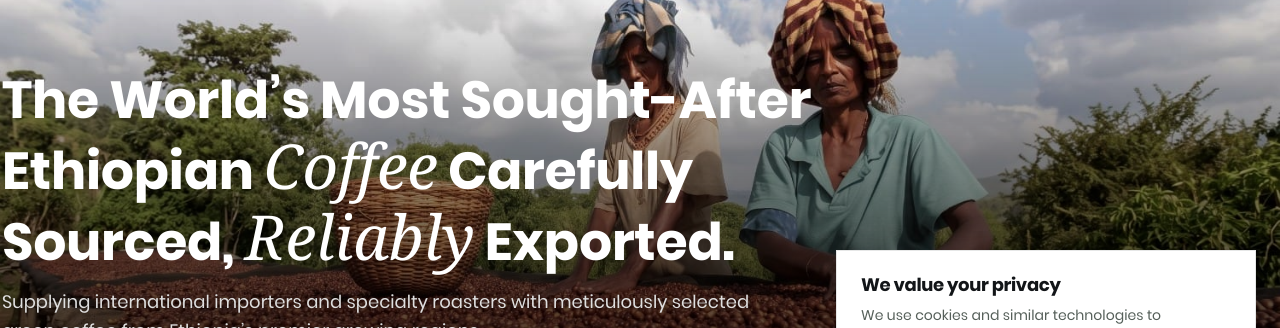
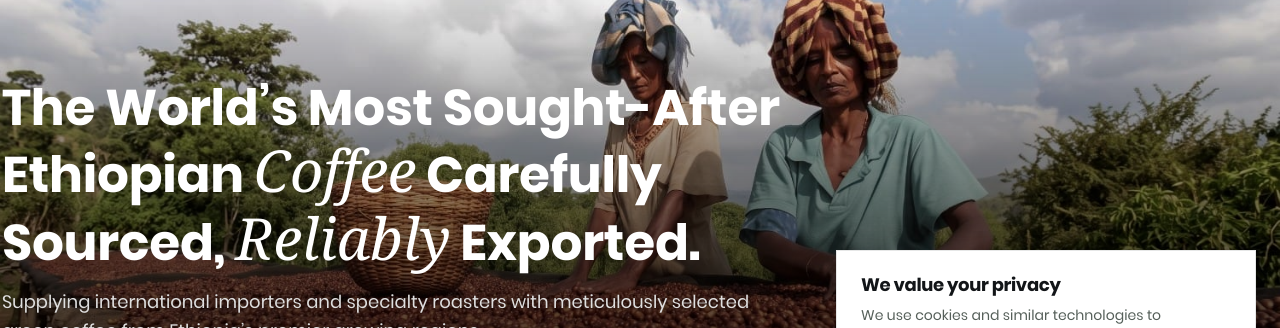
Before and after one commit to nahomaderie-stack/secofet-website, a React (Vite) app: page / in a window 1280 px wide. Shown: the part 294-622 px from the top of the page. Built offline with nearby package versions, Linux system fonts and the light colour scheme; no server answers.

Commit message:
Hero pages edited

```diff
--- a/src/styles/Hero.css
+++ b/src/styles/Hero.css
@@ -147,7 +147,7 @@
 
 /* Title & Font Mix */
 .hero-section .hero-title {
-  font-size: 52px;
+  font-size: 50px;
   font-weight: var(--font-bold);
   line-height: var(--leading-heading);
   letter-spacing: -0.2px;
@@ -156,7 +156,7 @@
 }
 .hero-section .serif-text {
   font-family: 'Georgia', 'Times New Roman', serif;
-  font-size: var(--text-hero-primary);
+  font-size: 58px;
   font-style: italic;
 }
 
--- a/src/styles/OriginsHero.css
+++ b/src/styles/OriginsHero.css
@@ -51,7 +51,7 @@
   width: 100%;
   max-width: 1280px;
   margin: 0 auto;
-  padding: 210px 2px 0px;
+  padding: 295px 2px 0px;
   box-sizing: border-box;
 }
 
--- a/src/styles/OurCoffeesExplore.css
+++ b/src/styles/OurCoffeesExplore.css
@@ -52,7 +52,7 @@
 }
 
 .hero-main-title {
-  font-size: var(--text-hero-primary);
+  font-size: 58px;
   font-weight: var(--font-bold);
   line-height: 1.1;
   color: var(--color-text-light);
```
